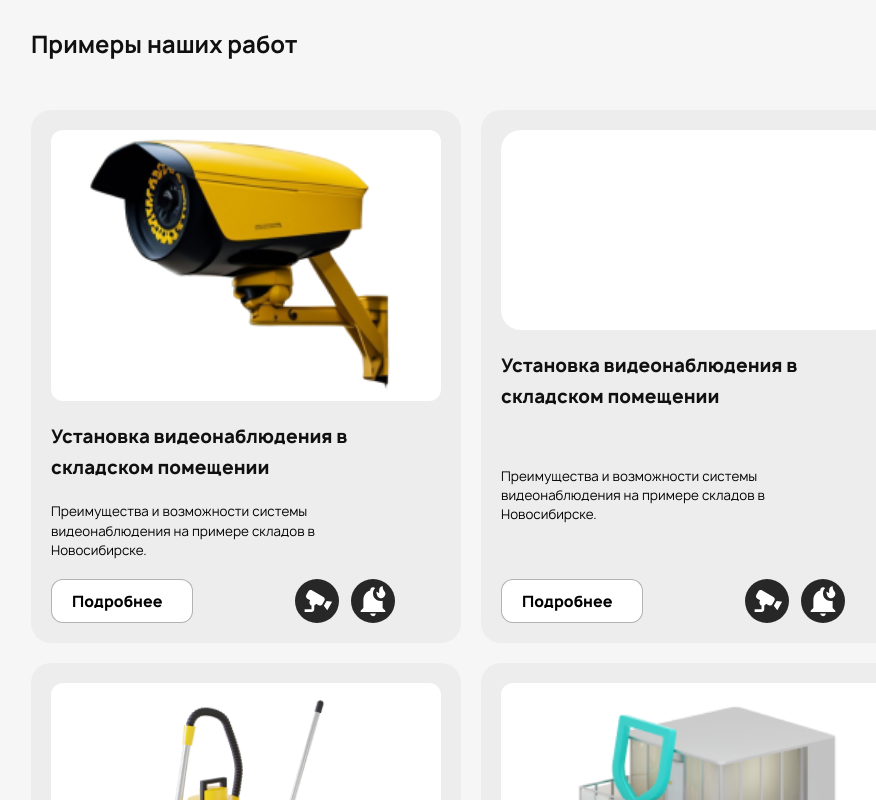
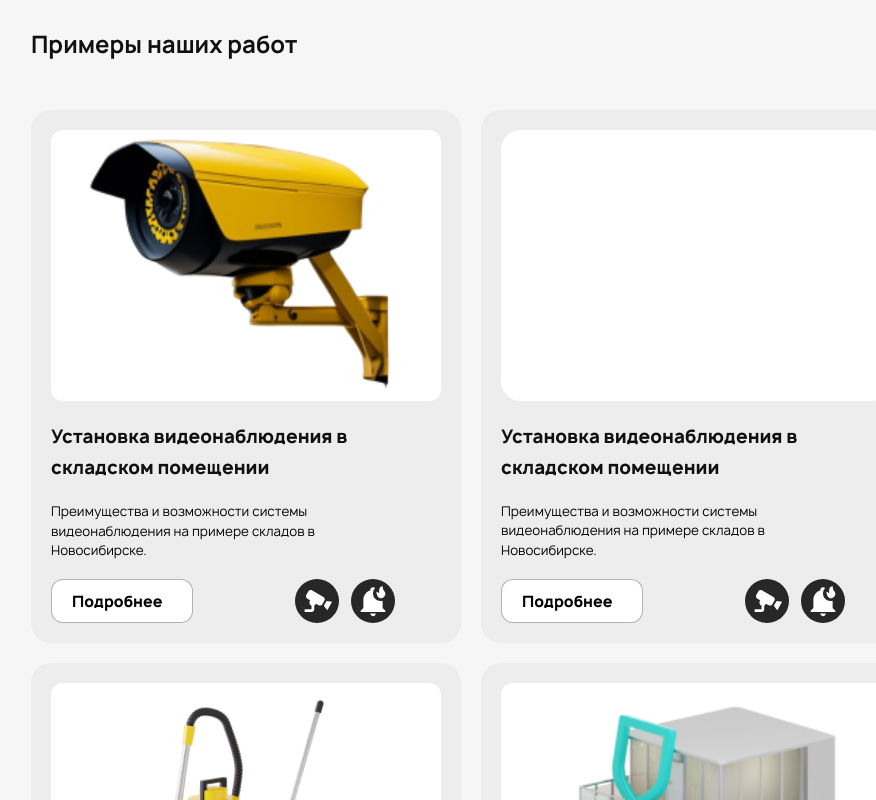
Before and after one commit to NSecuritySolutions/frontend, a React (Vite) app: page / in a window 1280 px wide. Shown: the part 2080-2880 px from the top of the page, without its empty margins (169-1045 px from the left). Built offline with nearby package versions, Linux system fonts and the light colour scheme.

Commit message:
Feat: Examples component- style fix2

```diff
--- a/src/widgets/ExamplesSlider/ui/ExamplesSlider.tsx
+++ b/src/widgets/ExamplesSlider/ui/ExamplesSlider.tsx
@@ -25,7 +25,6 @@ import {
 } from './styled.ts';
 import { BtnLink } from 'src/shared/components/BtnLink/index.ts';
 import { TWorkExamples } from 'src/shared/constants/texts/types.ts';
-import { OutlineBtn } from 'src/shared/components/OutlineBtn/index.ts';
 
 const ExamplesSlider = () => {
   const [currentSlide, setCurrentSlide] = useState<number>(0);
@@ -36,7 +35,9 @@ const ExamplesSlider = () => {
 
   const resizeHandler = () => {
     const { clientHeight, clientWidth } = ref.current || {};
+
     console.log(clientWidth);
+
     if (clientWidth >= 1280) {
       setWidth('200px');
       setHeight('200px');
@@ -130,7 +131,7 @@ const ExamplesSlider = () => {
                 <div
                   style={{
                     width: width,
-                    minHeight: window.innerWidth > 1180 ? '200px' : height,
+                    minHeight: window.innerWidth > 1280 ? '200px' : height,
                     backgroundColor: '#fff',
                     borderRadius: '20px'
                   }}></div>
--- a/src/widgets/ExamplesSlider/ui/styled.ts
+++ b/src/widgets/ExamplesSlider/ui/styled.ts
@@ -110,8 +110,8 @@ const ExamplesContainer = styled.article`
   display: flex !important;
   flex-direction: column;
   gap: 10px;
-  width: 320px;
-  // width: 100%;
+  max-width: 320px;
+  width: 100%;
   min-height: 202px;
   background-color: ${colors.backgroundBase3};
   font-family: Manrope, sans-serif;
```
